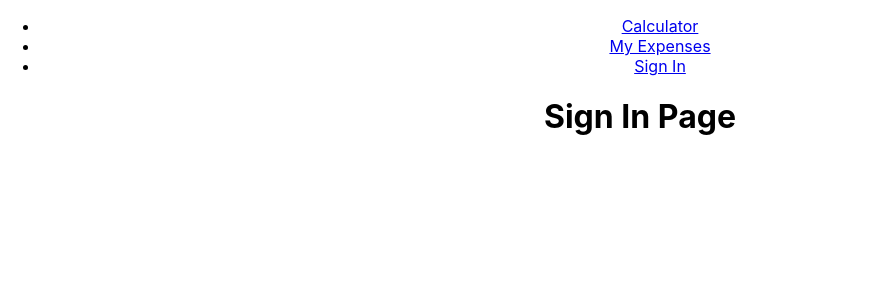
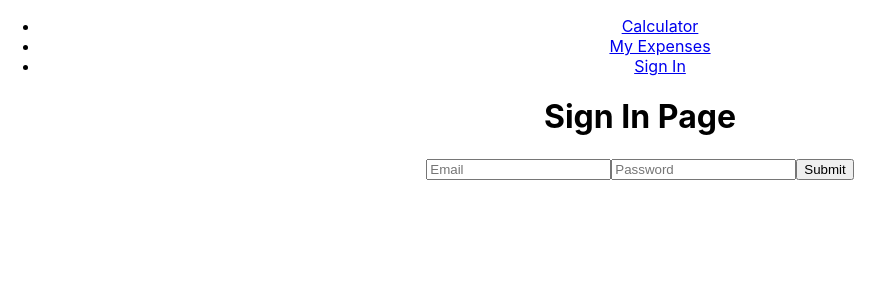
Before and after one commit to charmainelhm/chowbread-frontend, a React (Create React App) app: page /signin in a window 1280 px wide. Shown: the top 300 px of the page, without its empty margins (0-894 px from the left). Built offline with nearby package versions, Linux system fonts and the light colour scheme.

Commit message:
Create basic login form

```diff
--- a/package.json
+++ b/package.json
@@ -6,7 +6,10 @@
     "@testing-library/jest-dom": "^5.16.5",
     "@testing-library/react": "^13.4.0",
     "@testing-library/user-event": "^13.5.0",
+    "axios": "^1.3.3",
+    "jwt-decode": "^3.1.2",
     "react": "^18.2.0",
+    "react-cookie": "^4.1.1",
     "react-dom": "^18.2.0",
     "react-icons": "^4.7.1",
     "react-router": "^6.8.1",
--- /dev/null
+++ b/src/api-util.js
@@ -0,0 +1 @@
+export const API_URL = "http://localhost:3001/api";
--- /dev/null
+++ b/src/components/FormInput.js
@@ -0,0 +1,5 @@
+const FormInput = () => {
+  return <h1>Form Input</h1>;
+};
+
+export default FormInput;
--- a/src/pages/SignIn.js
+++ b/src/pages/SignIn.js
@@ -1,5 +1,68 @@
+import axios from "axios";
+import { useState } from "react";
+import { API_URL } from "../api-util";
+
+const loginInputs = [
+  {
+    id: 1,
+    name: "email",
+    type: "email",
+    placeholder: "Email",
+    required: true,
+  },
+  {
+    id: 2,
+    name: "password",
+    type: "password",
+    placeholder: "Password",
+    required: true,
+  },
+];
+
 const SignIn = () => {
-  return <h1>Sign In Page</h1>;
+  const [loginValues, setLoginvalues] = useState({
+    email: "",
+    password: "",
+  });
+
+  const onLoginChange = (e) => {
+    setLoginvalues({ ...loginValues, [e.target.name]: e.target.value });
+  };
+  const handleLogin = async (e) => {
+    e.preventDefault();
+    console.log(loginValues);
+    try {
+      const res = await axios.post(`${API_URL}/session/`, loginValues, {
+        withCredentials: true,
+      });
+      console.log(res.data);
+    } catch (err) {
+      console.log(err.response.data);
+    }
+  };
+
+  return (
+    <>
+      <h1>Sign In Page</h1>
+      <form onSubmit={handleLogin}>
+        <input
+          name="email"
+          type="email"
+          placeholder="Email"
+          required
+          onChange={onLoginChange}
+        />
+        <input
+          name="password"
+          type="password"
+          placeholder="Password"
+          required
+          onChange={onLoginChange}
+        />
+        <button type="submit">Submit</button>
+      </form>
+    </>
+  );
 };
 
 export default SignIn;
```
Also changed, not shown: 1 other file (tests, documents, lock files or other folders).
